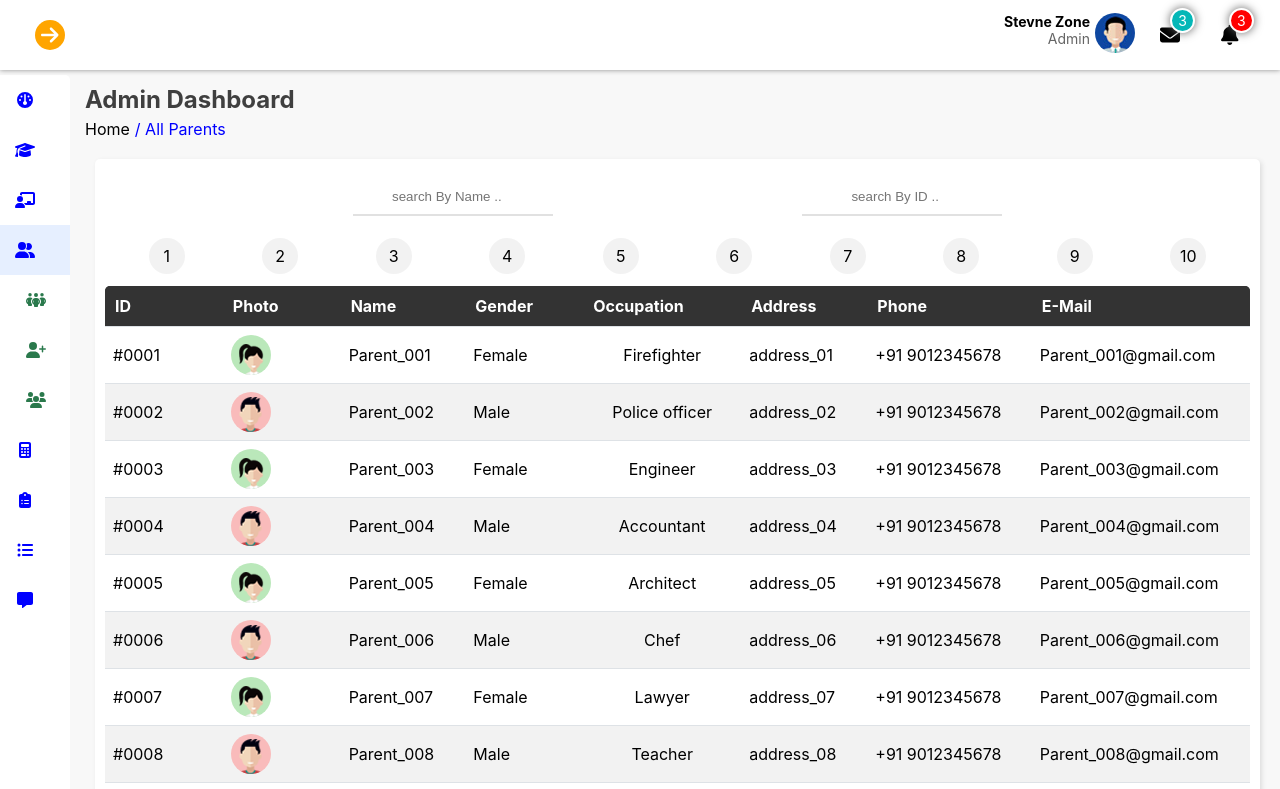
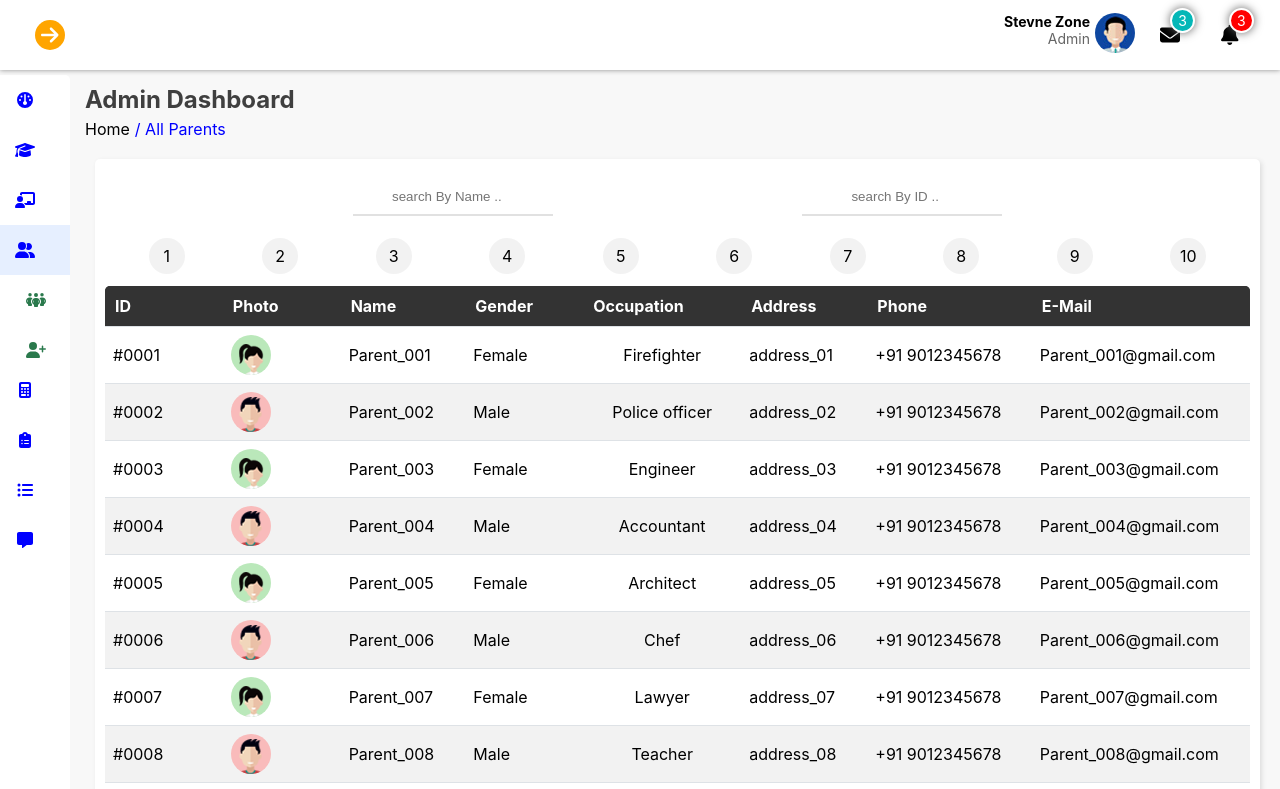
Before and after one commit to Vinoth82003/school_frontend, a React (Create React App) app: page / in a window 1280 px wide. Shown: the top 789 px of the page. Built offline with nearby package versions, Linux system fonts and the light colour scheme.

Commit message:
removing unwanted menu option for parent

```diff
--- a/src/Components/SideBar.jsx
+++ b/src/Components/SideBar.jsx
@@ -178,7 +178,7 @@ const SideBar = () => {
               </div>
               <div className="side_text">Parents</div>
             </div>
-            <ul className="sub_menu">
+            <ul className="sub_menu small_submenu">
               <li
                 className="sub_menu_li"
                 onClick={() => handleMenuClick(["parents", "all parents"])}
@@ -199,17 +199,6 @@ const SideBar = () => {
                     <FontAwesomeIcon icon={faUserPlus} />
                   </div>
                   <p className="submenu_text">Add Parent</p>
-                </div>
-              </li>
-              <li
-                className="sub_menu_li"
-                onClick={() => handleMenuClick(["parents", "meeting"])}
-              >
-                <div className="inner_submenu">
-                  <div className="submenu_icon">
-                    <FontAwesomeIcon icon={faUsers} />
-                  </div>
-                  <p className="submenu_text">Meeting</p>
                 </div>
               </li>
             </ul>
```
